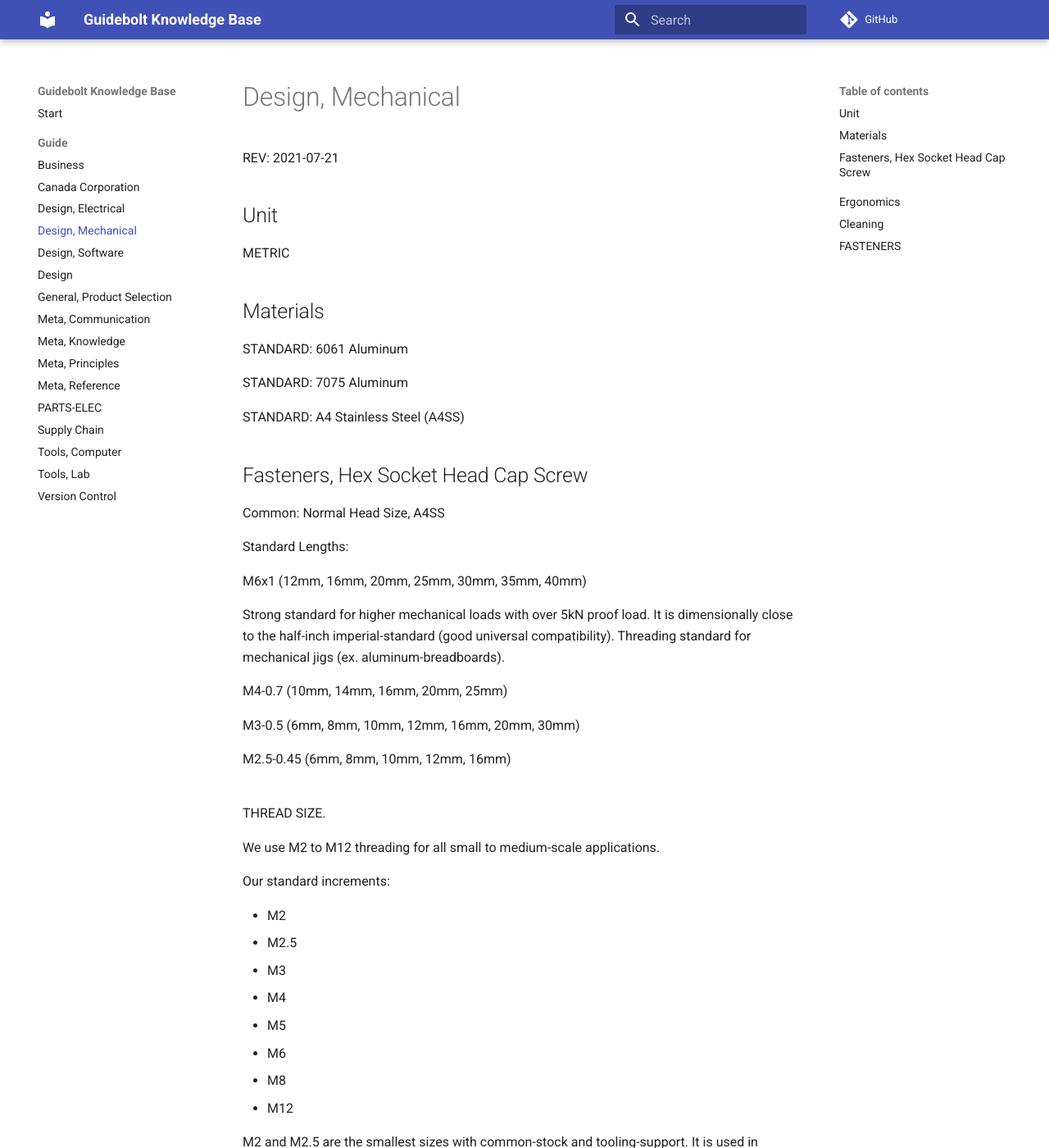
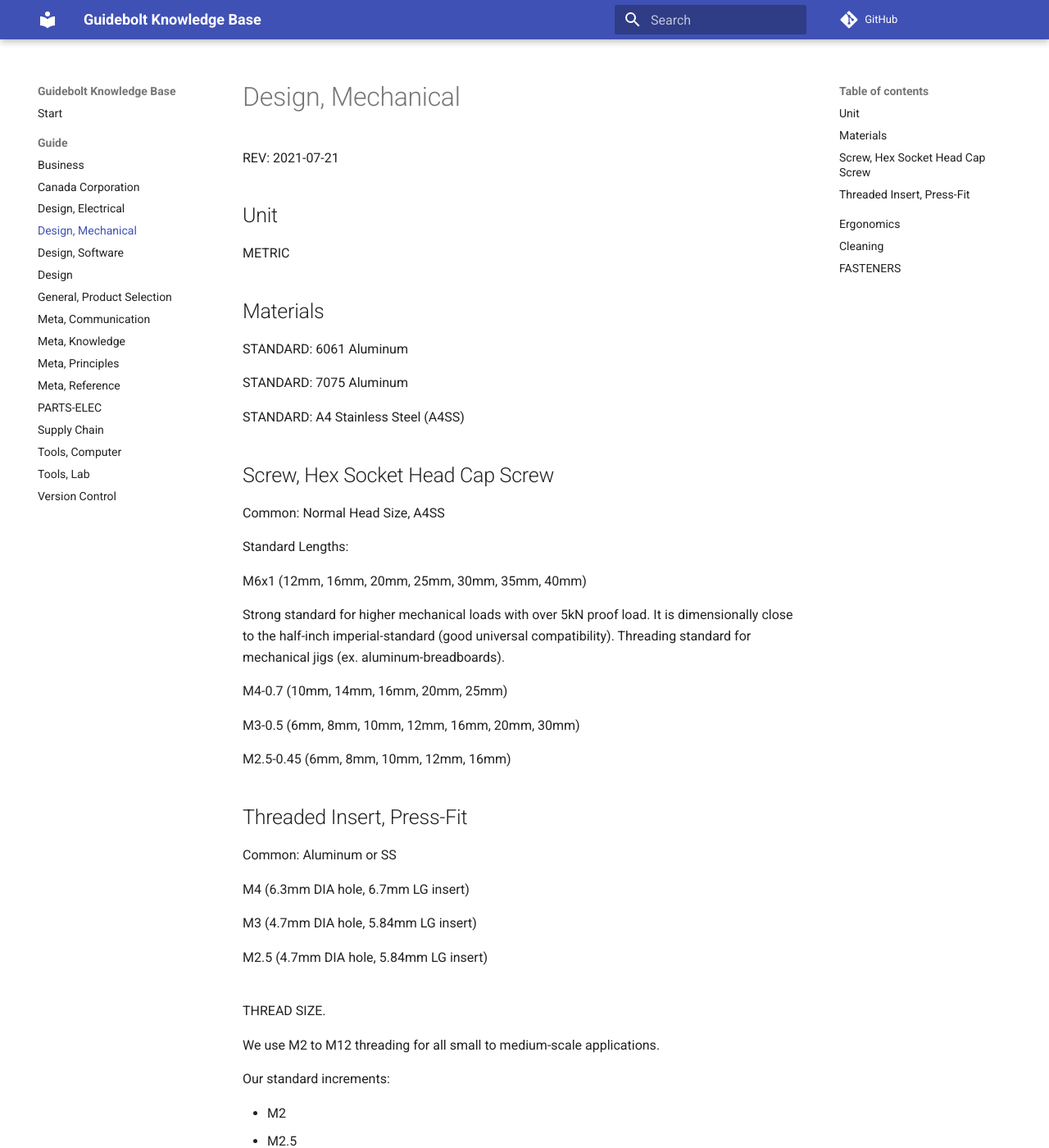
Before and after one commit to Guidebolt/knowledge, an MkDocs documentation site: the page built from docs/guide/design-m.md, in a window 1280 px wide and 1400 px high. Shown: the whole window at 82% size. Built offline with MkDocs 1.6.1 and Material for MkDocs 9.7.7, drawn with Linux system fonts in a browser that asks for light colours; comment, search, counter and statistics services are not loaded.

Commit message:
threaded insert press

```diff
--- a/docs/guide/design-m.md
+++ b/docs/guide/design-m.md
@@ -14,7 +14,7 @@ STANDARD: 7075 Aluminum
 
 STANDARD: A4 Stainless Steel (A4SS)
 
-## Fasteners, Hex Socket Head Cap Screw
+## Screw, Hex Socket Head Cap Screw
 
 Common: Normal Head Size, A4SS
 
@@ -29,6 +29,16 @@ M4-0.7 (10mm, 14mm, 16mm, 20mm, 25mm)
 M3-0.5 (6mm, 8mm, 10mm, 12mm, 16mm, 20mm, 30mm)
 
 M2.5-0.45 (6mm, 8mm, 10mm, 12mm, 16mm)
+
+## Threaded Insert, Press-Fit
+
+Common: Aluminum or SS
+
+M4 (6.3mm DIA hole, 6.7mm LG insert)
+
+M3 (4.7mm DIA hole, 5.84mm LG insert)
+
+M2.5 (4.7mm DIA hole, 5.84mm LG insert)
 
 ##
 
```
